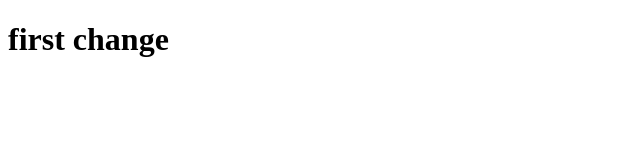
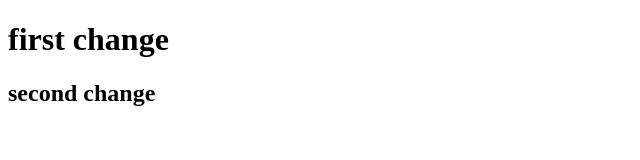
Before and after one commit to RafayLakhani/My-first-repo, a plain HTML site: page index.html in a window 1280 px wide. Shown: the whole page, without its empty margins (0-640 px from the left). Drawn offline with Linux system fonts and the light colour scheme.

Commit message:
change 2

```diff
--- a/index.html
+++ b/index.html
@@ -9,6 +9,8 @@
     <h1>
         first change
     </h1>
-
+    <h2>
+        second change
+    </h2>
 </body>
 </html>
```
